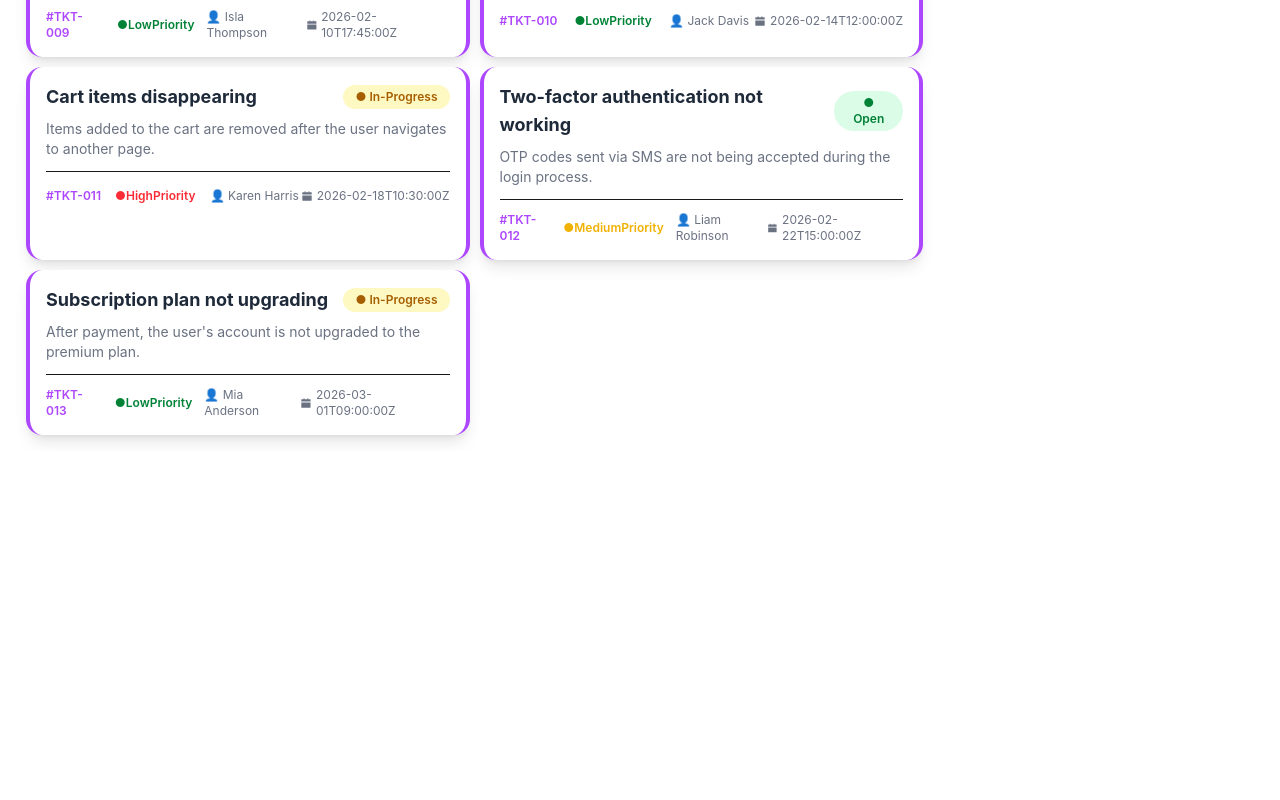
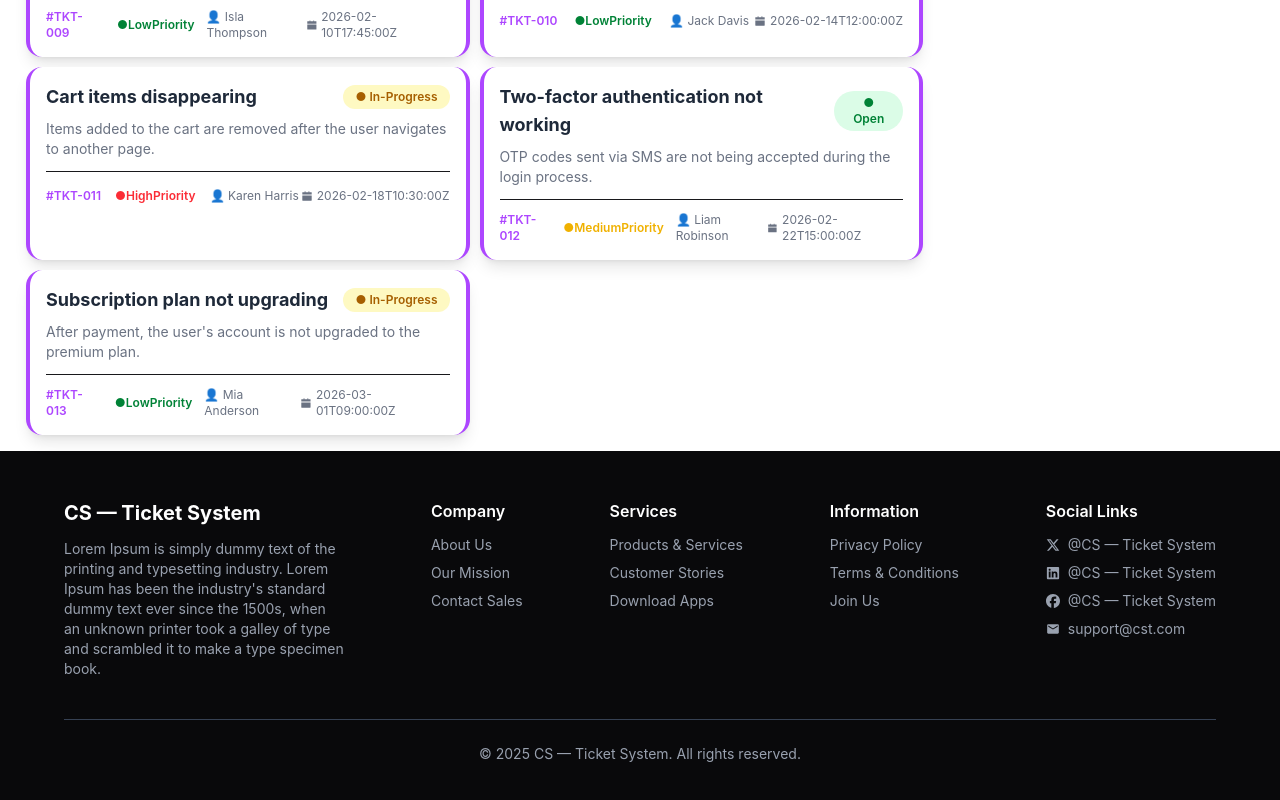
Before and after one commit to Samirsrz/CS-TicketSystem, a React (Vite) app: page / in a window 1280 px wide. Shown: the part 1187-1987 px from the top of the page. Before the commit the page ends 1638 px from the top, so only its background shows below. Built offline with nearby package versions, Linux system fonts and the light colour scheme.

Commit message:
Added Footer

```diff
--- a/index.html
+++ b/index.html
@@ -6,7 +6,7 @@
     <meta name="viewport" content="width=device-width, initial-scale=1.0" />
     <title>mission-restart-a2</title>
   </head>
-  <body class="max-w-315 mx-auto">
+  <body>
     <div id="root"></div>
     <script type="module" src="/src/main.jsx"></script>
   </body>
--- a/package.json
+++ b/package.json
@@ -14,6 +14,7 @@
     "react": "^19.2.0",
     "react-dom": "^19.2.0",
     "react-icons": "^5.6.0",
+    "react-toastify": "^11.0.5",
     "tailwindcss": "^4.2.1"
   },
   "devDependencies": {
--- a/src/App.jsx
+++ b/src/App.jsx
@@ -3,6 +3,7 @@ import CustomerTickets from "./Components/CustomerTickets/CustomerTickets"
 import Navbar from "./Components/Navbar/Navbar"
 import TaskStatus from "./Components/TaskStatus/TaskStatus"
 import bg from "./assets/bg.png"
+import Footer from "./Components/Footer/Footer"
 
 const fetchTickets=async()=>{
     const res = await fetch("/tickets.json")
@@ -32,7 +33,8 @@ function App() {
 
 
   return (
-    <div>
+    <>
+  <div className="max-w-315 mx-auto">
      <Navbar></Navbar>
 <div className="w-full flex gap-2">
   <div
@@ -70,10 +72,12 @@ function App() {
   <div className="w-[25%]">
  <TaskStatus isResolved={isResolved} handleResolved={handleResolved} inProgress={inProgress}></TaskStatus>
   </div>
+   </div>
 </div>
 
+     <Footer></Footer>
+    </>
 
-    </div>
   )
 }
 
--- a/src/Components/CustomerTickets/CustomerTickets.jsx
+++ b/src/Components/CustomerTickets/CustomerTickets.jsx
@@ -15,7 +15,7 @@ function CustomerTickets({inProgress,ticketPromise,handleTicket,isResolved}) {
         <div className='grid grid-cols-2 gap-2.5'>
         {
           ticketsData
-          .filter(ticket => !inProgress.find(t => t.id === ticket.id) || !isResolved.find(t=>t.id===ticket.id))
+          .filter(ticket => !inProgress.find(t => t.id === ticket.id) && !isResolved.find(t=>t.id===ticket.id))
           .map(ticket => (
             <TicketCard handleTicket={handleTicket} key={ticket.id} ticket={ticket} />
 
--- /dev/null
+++ b/src/Components/Footer/Footer.jsx
@@ -0,0 +1,75 @@
+import { FaXTwitter, FaLinkedin, FaFacebook } from 'react-icons/fa6';
+import { MdEmail } from 'react-icons/md';
+
+function Footer() {
+  return (
+    <footer className='bg-neutral text-neutral-content px-16 py-12'>
+
+      <div className='flex justify-between gap-8 mb-10'>
+
+        {/* Brand */}
+        <div className='max-w-[280px]'>
+          <h2 className='text-white font-bold text-xl mb-3'>CS — Ticket System</h2>
+          <p className='text-sm text-gray-400'>
+            Lorem Ipsum is simply dummy text of the printing and typesetting industry.
+            Lorem Ipsum has been the industry's standard dummy text ever since the 1500s,
+            when an unknown printer took a galley of type and scrambled it to make a type specimen book.
+          </p>
+        </div>
+
+        {/* Company */}
+        <div className='flex flex-col gap-2'>
+          <h3 className='text-white font-semibold mb-1'>Company</h3>
+          <a className='text-gray-400 text-sm hover:text-white cursor-pointer'>About Us</a>
+          <a className='text-gray-400 text-sm hover:text-white cursor-pointer'>Our Mission</a>
+          <a className='text-gray-400 text-sm hover:text-white cursor-pointer'>Contact Sales</a>
+        </div>
+
+        {/* Services */}
+        <div className='flex flex-col gap-2'>
+          <h3 className='text-white font-semibold mb-1'>Services</h3>
+          <a className='text-gray-400 text-sm hover:text-white cursor-pointer'>Products & Services</a>
+          <a className='text-gray-400 text-sm hover:text-white cursor-pointer'>Customer Stories</a>
+          <a className='text-gray-400 text-sm hover:text-white cursor-pointer'>Download Apps</a>
+        </div>
+
+        {/* Information */}
+        <div className='flex flex-col gap-2'>
+          <h3 className='text-white font-semibold mb-1'>Information</h3>
+          <a className='text-gray-400 text-sm hover:text-white cursor-pointer'>Privacy Policy</a>
+          <a className='text-gray-400 text-sm hover:text-white cursor-pointer'>Terms & Conditions</a>
+          <a className='text-gray-400 text-sm hover:text-white cursor-pointer'>Join Us</a>
+        </div>
+
+        {/* Social Links */}
+        <div className='flex flex-col gap-2'>
+          <h3 className='text-white font-semibold mb-1'>Social Links</h3>
+          <a className='text-gray-400 text-sm hover:text-white cursor-pointer flex items-center gap-2'>
+            <FaXTwitter /> @CS — Ticket System
+          </a>
+          <a className='text-gray-400 text-sm hover:text-white cursor-pointer flex items-center gap-2'>
+            <FaLinkedin /> @CS — Ticket System
+          </a>
+          <a className='text-gray-400 text-sm hover:text-white cursor-pointer flex items-center gap-2'>
+            <FaFacebook /> @CS — Ticket System
+          </a>
+          <a className='text-gray-400 text-sm hover:text-white cursor-pointer flex items-center gap-2'>
+            <MdEmail /> support@cst.com
+          </a>
+        </div>
+
+      </div>
+
+      {/* Divider */}
+      <hr className='border-gray-700 mb-6' />
+
+      {/* Bottom */}
+      <p className='text-center text-gray-400 text-sm'>
+        © 2025 CS — Ticket System. All rights reserved.
+      </p>
+
+    </footer>
+  );
+}
+
+export default Footer;
```
Also changed, not shown: 1 other file (tests, documents, lock files or other folders).
